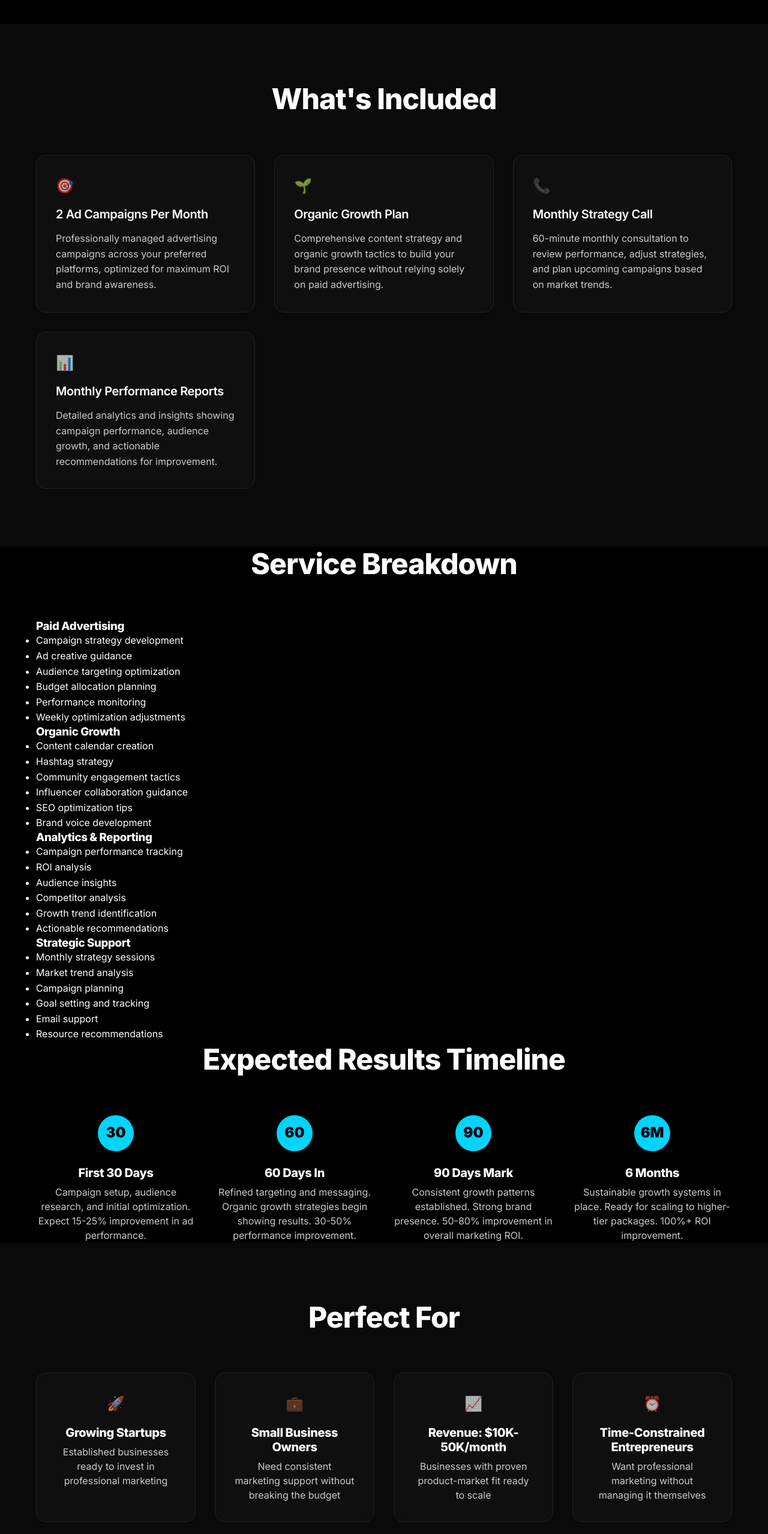
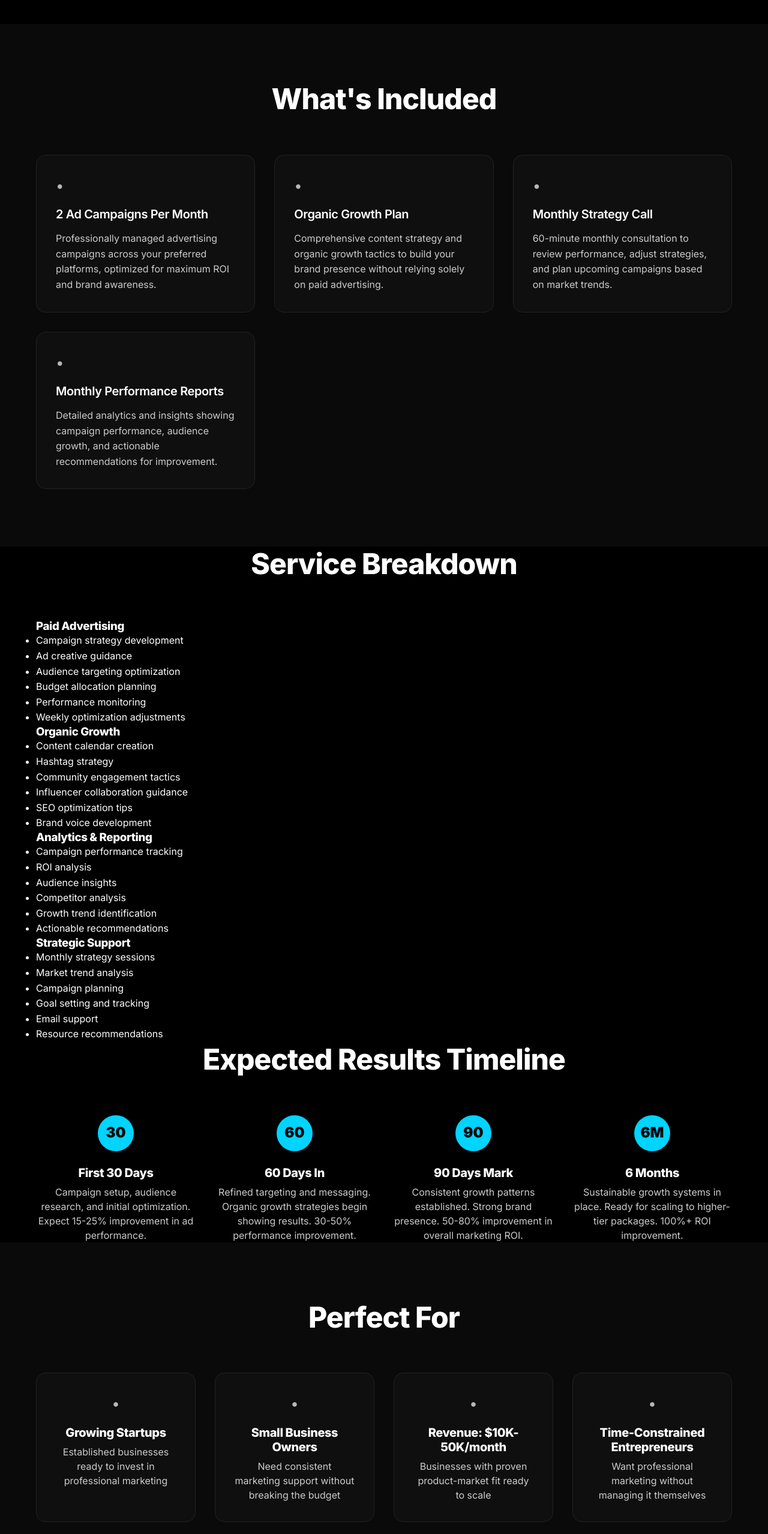
Before and after one commit to vantascaling/Vanta-Scaling-Website, a website: page public/plan-accelerate.html in a window 1280 px wide. Shown: the part 771-3328 px from the top of the page at 60% size. Drawn offline with Linux system fonts and the light colour scheme.

Commit message:
Update plan-accelerate.html

```diff
--- a/public/plan-accelerate.html
+++ b/public/plan-accelerate.html
@@ -61,22 +61,22 @@
             <h2 class="section-title">What's Included</h2>
             <div class="includes-grid">
                 <div class="include-item">
-                    <div class="include-icon">🎯</div>
+                    <div class="include-icon">•</div>
                     <h3>2 Ad Campaigns Per Month</h3>
                     <p>Professionally managed advertising campaigns across your preferred platforms, optimized for maximum ROI and brand awareness.</p>
                 </div>
                 <div class="include-item">
-                    <div class="include-icon">🌱</div>
+                    <div class="include-icon">•</div>
                     <h3>Organic Growth Plan</h3>
                     <p>Comprehensive content strategy and organic growth tactics to build your brand presence without relying solely on paid advertising.</p>
                 </div>
                 <div class="include-item">
-                    <div class="include-icon">📞</div>
+                    <div class="include-icon">•</div>
                     <h3>Monthly Strategy Call</h3>
                     <p>60-minute monthly consultation to review performance, adjust strategies, and plan upcoming campaigns based on market trends.</p>
                 </div>
                 <div class="include-item">
-                    <div class="include-icon">📊</div>
+                    <div class="include-icon">•</div>
                     <h3>Monthly Performance Reports</h3>
                     <p>Detailed analytics and insights showing campaign performance, audience growth, and actionable recommendations for improvement.</p>
                 </div>
@@ -180,22 +180,22 @@
             <h2 class="section-title">Perfect For</h2>
             <div class="perfect-for-grid">
                 <div class="perfect-for-item">
-                    <div class="perfect-for-icon">🚀</div>
+                    <div class="perfect-for-icon">•</div>
                     <h3>Growing Startups</h3>
                     <p>Established businesses ready to invest in professional marketing</p>
                 </div>
                 <div class="perfect-for-item">
-                    <div class="perfect-for-icon">💼</div>
+                    <div class="perfect-for-icon">•</div>
                     <h3>Small Business Owners</h3>
                     <p>Need consistent marketing support without breaking the budget</p>
                 </div>
                 <div class="perfect-for-item">
-                    <div class="perfect-for-icon">📈</div>
+                    <div class="perfect-for-icon">•</div>
                     <h3>Revenue: $10K-50K/month</h3>
                     <p>Businesses with proven product-market fit ready to scale</p>
                 </div>
                 <div class="perfect-for-item">
-                    <div class="perfect-for-icon">⏰</div>
+                    <div class="perfect-for-icon">•</div>
                     <h3>Time-Constrained Entrepreneurs</h3>
                     <p>Want professional marketing without managing it themselves</p>
                 </div>
```
